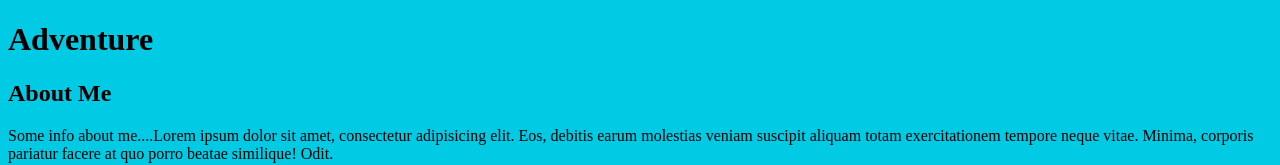
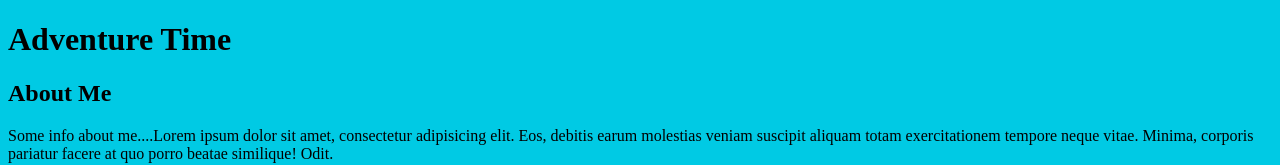
Before and after one commit to threadkind/test, a plain HTML site: page index.html in a window 1280 px wide. Shown: the top 165 px of the page. Drawn offline with Linux system fonts and the light colour scheme.

Commit message:
Change heading

```diff
--- a/index.html
+++ b/index.html
@@ -10,7 +10,7 @@
 <body>
 
     <header>
-        <h1>Adventure</h1>
+        <h1>Adventure Time</h1>
     </header>
 
     <div class="container">
```
